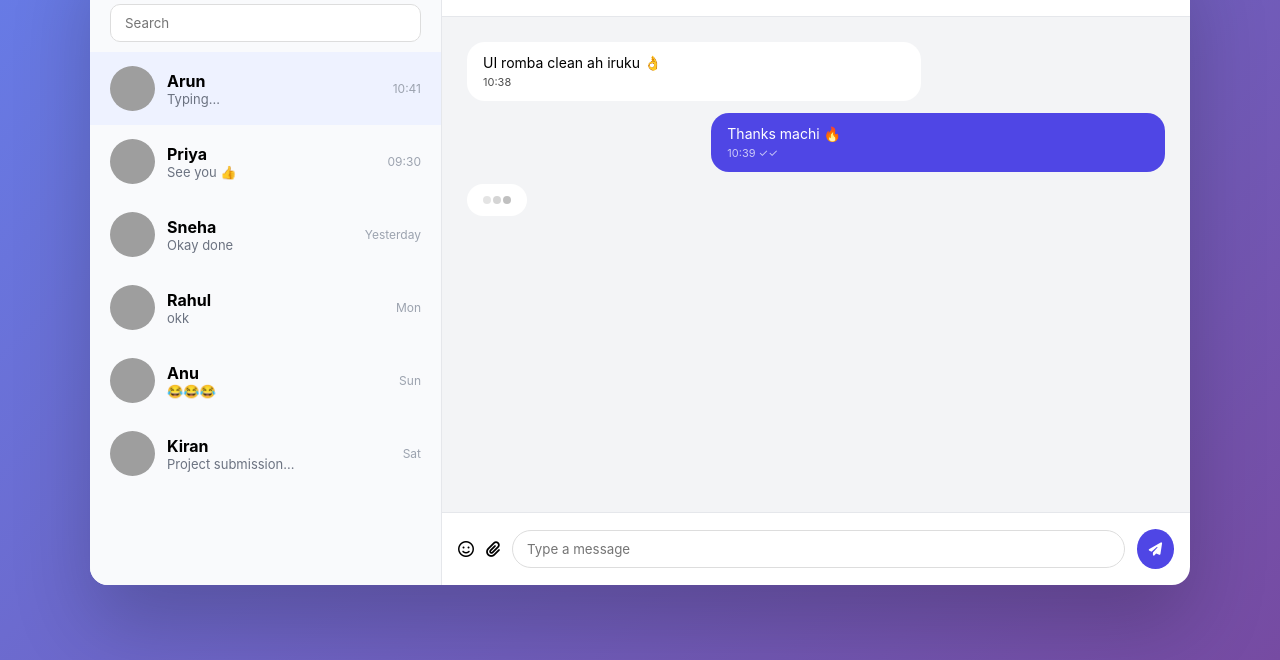
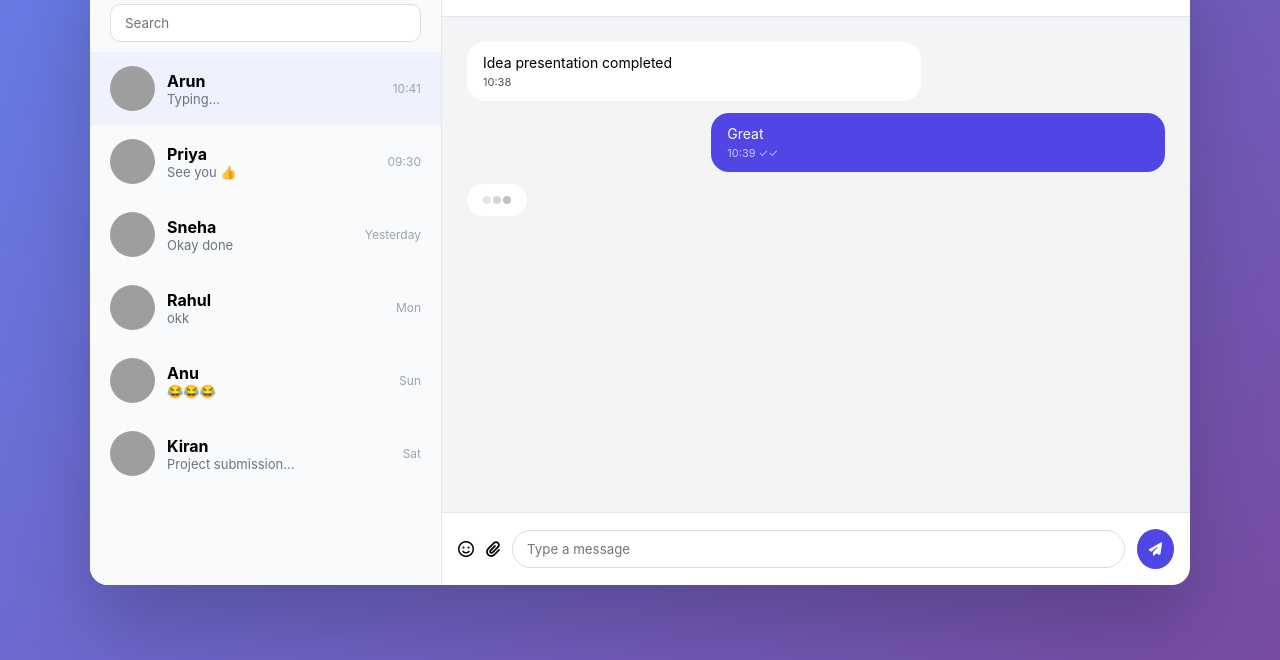
Before and after one commit to Varshashree06/Chat-UI, a plain HTML site: page index.html in a window 1280 px wide. Shown: the part 140-800 px from the top of the page. Drawn offline with Linux system fonts and the light colour scheme; grey boxes are pictures that could not be loaded.

Commit message:
Update index.html

```diff
--- a/index.html
+++ b/index.html
@@ -100,12 +100,12 @@
 
         <section class="messages">
             <div class="msg received">
-                UI romba clean ah iruku 👌
+                Idea presentation completed
                 <span class="meta">10:38</span>
             </div>
 
             <div class="msg sent">
-                Thanks machi 🔥
+                Great
                 <span class="meta">10:39 ✓✓</span>
             </div>
 
```
